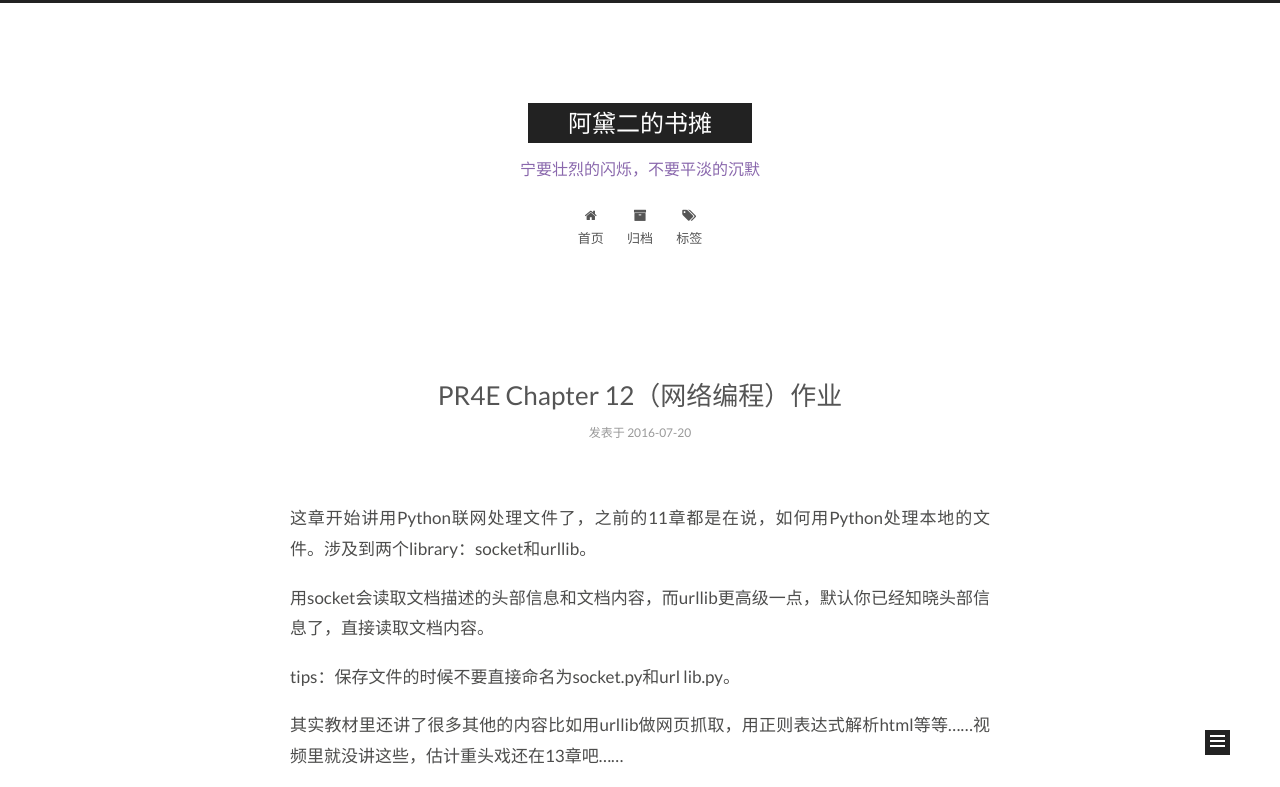
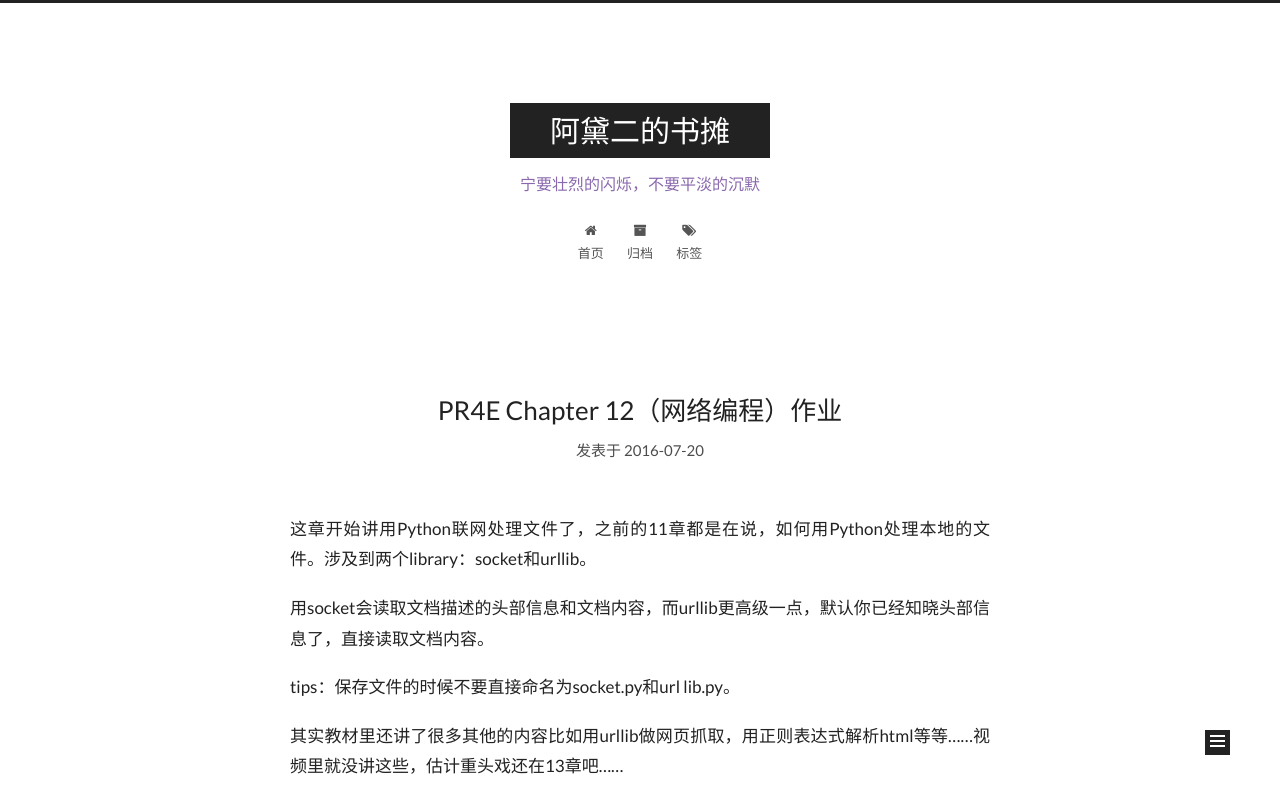
Before and after one commit to Yibeichan/Yibeichan.github.io, a plain HTML site: page index.html in a window 1280 px wide. Shown: the top 787 px of the page. Drawn offline with Linux system fonts and the light colour scheme.

Commit message:
Site updated: 2016-07-20 23:39:26

```diff
--- a/css/main.css
+++ b/css/main.css
@@ -188,7 +188,7 @@ body {
   font-family: 'Lato', "PingFang SC", "Microsoft YaHei", sans-serif;
   font-size: 17px;
   line-height: 1.8;
-  color: #4d4d4c;
+  color: #222;
   background: #fff;
 }
 @media (max-width: 767px) {
@@ -907,8 +907,8 @@ pre .javascript .function {
 .site-title {
   display: inline-block;
   vertical-align: top;
-  line-height: 40px;
-  font-size: 24px;
+  line-height: 55px;
+  font-size: 30px;
   font-weight: normal;
   font-family: 'Lato', "PingFang SC", "Microsoft YaHei", sans-serif;
 }
@@ -1226,7 +1226,7 @@ pre .javascript .function {
 .posts-expand .post-title-link {
   display: inline-block;
   position: relative;
-  color: #555;
+  color: #222;
   border-bottom: none;
   line-height: 1.2;
   vertical-align: top;
@@ -1261,10 +1261,10 @@ pre .javascript .function {
   font-size: 16px;
 }
 .posts-expand .post-meta {
-  margin: 3px 0 60px 0;
-  color: #999;
+  margin: 3px 0 50px 0;
+  color: #4d4d4c;
   font-family: 'Lato', "PingFang SC", "Microsoft YaHei", sans-serif;
-  font-size: 12px;
+  font-size: 15px;
   text-align: center;
 }
 .posts-expand .post-meta .post-category-list {
```
